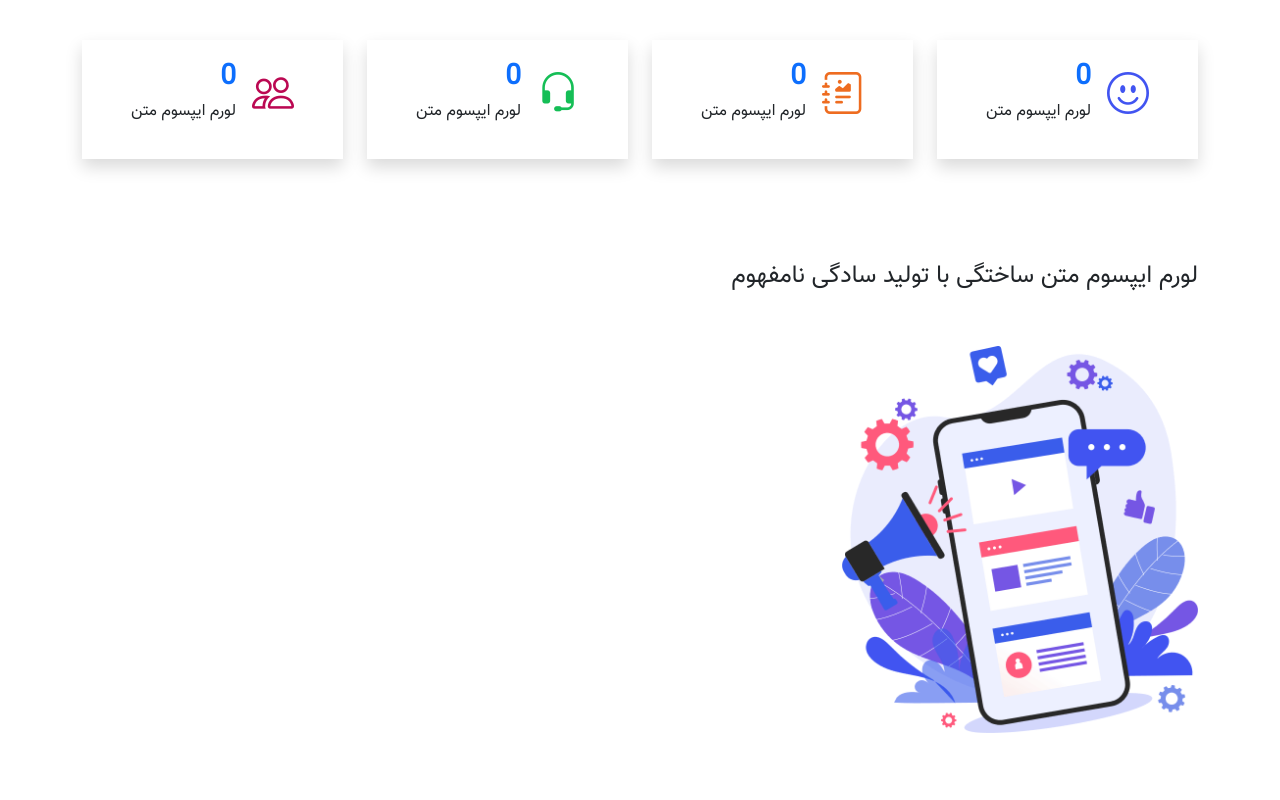
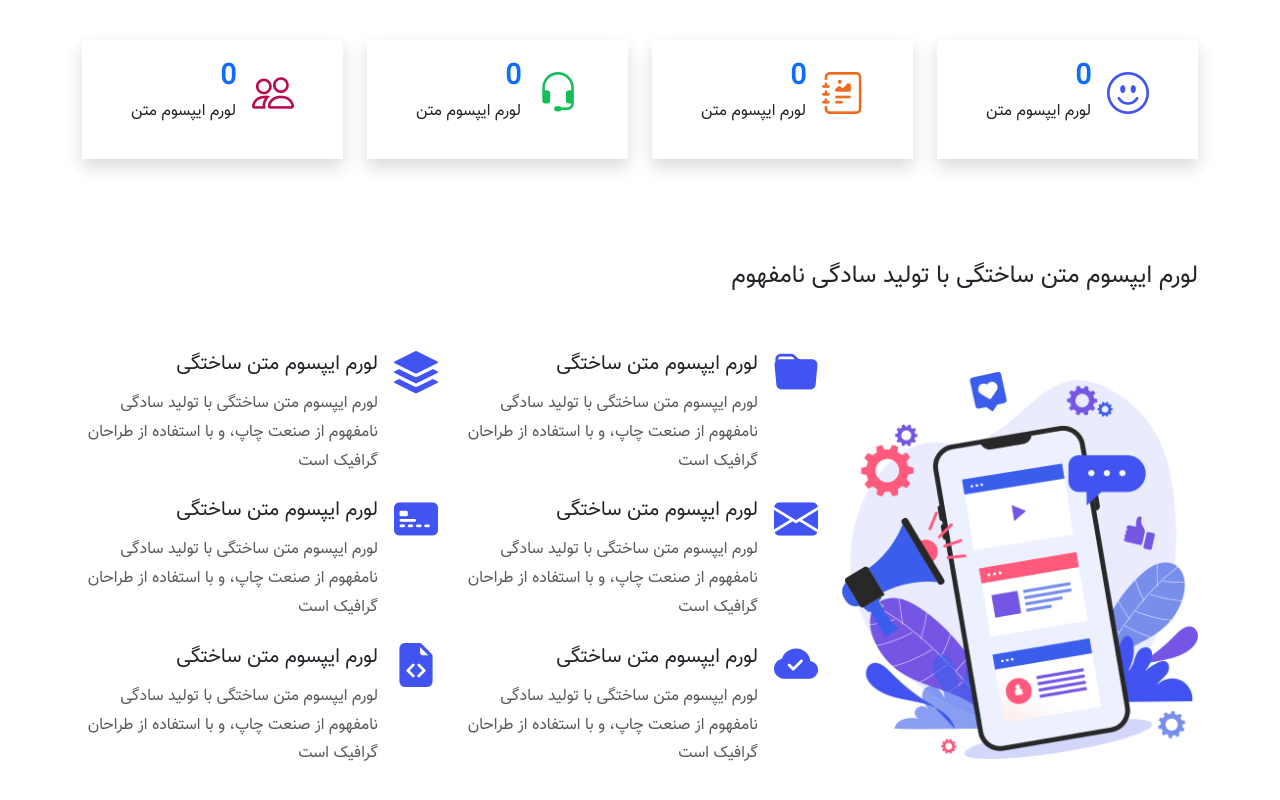
Before and after one commit to MahdiAtlas2004/Bootstrap-First-Project, a plain HTML site: page index.html in a window 1280 px wide. Shown: the part 2071-2871 px from the top of the page. Drawn offline with nearby package versions, Linux system fonts and the light colour scheme; a script that the page names is missing.

Commit message:
Features section added

```diff
--- a/css/main.css
+++ b/css/main.css
@@ -87,3 +87,9 @@ p {
 .counts i.red{
     color: #bb0852;
 }
+
+/* Features */
+.features i{
+    font-size: 44px;
+    color: #4154f1;
+}
--- a/index.html
+++ b/index.html
@@ -141,7 +141,7 @@
     <!-- Counts -->
     <section class="py-5 counts">
         <div class="container">
-            <div class="row">
+            <div class="row gy-3">
                 <div class="col-md-6 col-lg-3">
                     <div class="shadow p-3 d-flex align-items-center justify-content-center">
                         <i class="bi bi-emoji-smile me-3 blue"></i>
@@ -156,7 +156,8 @@
                     <div class="shadow p-3 d-flex align-items-center justify-content-center">
                         <i class="bi bi-journal-richtext me-3 orange"></i>
                         <div>
-                            <span class="fw-bold text-primary fs-3 purecounter" data-purecounter-start="0" data-purecounter-end="542" >0</span>
+                            <span class="fw-bold text-primary fs-3 purecounter" data-purecounter-start="0"
+                                data-purecounter-end="542">0</span>
                             <p>لورم ایپسوم متن</p>
                         </div>
                     </div>
@@ -165,7 +166,8 @@
                     <div class="shadow p-3 d-flex align-items-center justify-content-center">
                         <i class="bi bi-headset me-3 green"></i>
                         <div>
-                            <span class="fw-bold text-primary fs-3 purecounter" data-purecounter-start="0" data-purecounter-end="8651" >0</span>
+                            <span class="fw-bold text-primary fs-3 purecounter" data-purecounter-start="0"
+                                data-purecounter-end="8651">0</span>
                             <p>لورم ایپسوم متن</p>
                         </div>
                     </div>
@@ -174,7 +176,8 @@
                     <div class="shadow p-3 d-flex align-items-center justify-content-center">
                         <i class="bi bi-people me-3 red"></i>
                         <div>
-                            <span class="fw-bold text-primary fs-3 purecounter" data-purecounter-start="0" data-purecounter-end="699" >0</span>
+                            <span class="fw-bold text-primary fs-3 purecounter" data-purecounter-start="0"
+                                data-purecounter-end="699">0</span>
                             <p>لورم ایپسوم متن</p>
                         </div>
                     </div>
@@ -184,16 +187,90 @@
     </section>
 
     <!-- Features -->
-    <section class="py-5">
+    <section class="py-5 features">
         <div class="container">
-            <div class="row">
+            <div class="row gy-3">
                 <h4 class="mb-5">لورم ایپسوم متن ساختگی با تولید سادگی نامفهوم </h4>
             </div>
-            <div class="row">
-                 <div class="col-lg-4">
+            <div class="row align-items-center">
+                <div class="col-lg-4 my-4">
                     <img class="img-fluid" src="./images/features/1.png" alt="banner">
-                 </div>
-                 <div class="col-lg-8"></div>
+                </div>
+                <div class="col-lg-8">
+                    <div class="row">
+                        <div class="col-md-6">
+                            <div class="d-flex">
+                                <i class="bi bi-folder-fill me-3"></i>
+                                <div>
+                                    <h5>لورم ایپسوم متن ساختگی </h5>
+                                    <p class="text-muted">لورم ایپسوم متن ساختگی با تولید سادگی نامفهوم از صنعت چاپ، و
+                                        با
+                                        استفاده از طراحان گرافیک است</p>
+                                </div>
+                            </div>
+                        </div>
+
+                        <div class="col-md-6">
+                            <div class="d-flex">
+                                <i class="bi bi-stack me-3"></i>
+                                <div>
+                                    <h5>لورم ایپسوم متن ساختگی </h5>
+                                    <p class="text-muted">لورم ایپسوم متن ساختگی با تولید سادگی نامفهوم از صنعت چاپ، و
+                                        با
+                                        استفاده از طراحان گرافیک است</p>
+                                </div>
+                            </div>
+                        </div>
+
+                        <div class="col-md-6">
+                            <div class="d-flex">
+                                <i class="bi bi-envelope-fill me-3"></i>
+                                <div>
+                                    <h5>لورم ایپسوم متن ساختگی </h5>
+                                    <p class="text-muted">لورم ایپسوم متن ساختگی با تولید سادگی نامفهوم از صنعت چاپ، و
+                                        با
+                                        استفاده از طراحان گرافیک است</p>
+                                </div>
+                            </div>
+                        </div>
+
+                        <div class="col-md-6">
+                            <div class="d-flex">
+                                <i class="bi bi-credit-card-2-front-fill me-3"></i>
+                                <div>
+                                    <h5>لورم ایپسوم متن ساختگی </h5>
+                                    <p class="text-muted">لورم ایپسوم متن ساختگی با تولید سادگی نامفهوم از صنعت چاپ، و
+                                        با
+                                        استفاده از طراحان گرافیک است</p>
+                                </div>
+                            </div>
+                        </div>
+
+                        <div class="col-md-6">
+                            <div class="d-flex">
+                                <i class="bi bi-cloud-check-fill me-3"></i>
+                                <div>
+                                    <h5>لورم ایپسوم متن ساختگی </h5>
+                                    <p class="text-muted">لورم ایپسوم متن ساختگی با تولید سادگی نامفهوم از صنعت چاپ، و
+                                        با
+                                        استفاده از طراحان گرافیک است</p>
+                                </div>
+                            </div>
+                        </div>
+
+                        <div class="col-md-6">
+                            <div class="d-flex">
+                                <i class="bi bi-file-earmark-code-fill me-3"></i>
+                                <div>
+                                    <h5>لورم ایپسوم متن ساختگی </h5>
+                                    <p class="text-muted">لورم ایپسوم متن ساختگی با تولید سادگی نامفهوم از صنعت چاپ، و
+                                        با
+                                        استفاده از طراحان گرافیک است</p>
+                                </div>
+                            </div>
+                        </div>
+                    </div>
+                </div>
             </div>
         </div>
     </section>
```
